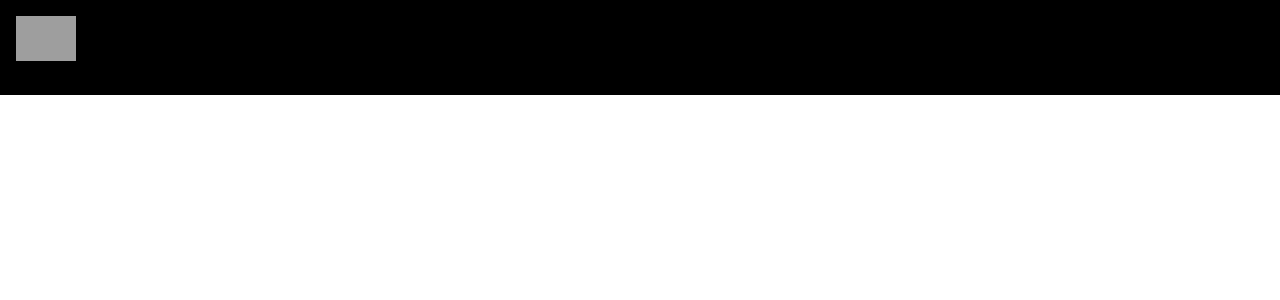
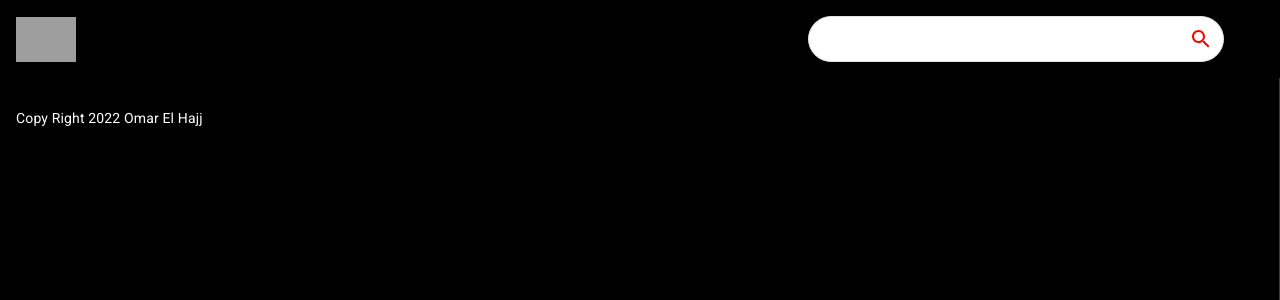
Before and after one commit to omar-elhajj00/youtube-react, a React (Create React App) app: page / in a window 1280 px wide. Shown: the top 300 px of the page. Built offline with nearby package versions, Linux system fonts and the light colour scheme; grey boxes are pictures that could not be loaded.

Commit message:
create and import sideBar component

```diff
--- a/src/components/Feed.jsx
+++ b/src/components/Feed.jsx
@@ -1,8 +1,38 @@
-import React from 'react'
+import React, {useEffect, useState} from 'react';
+import {Box, Stack, Typography} from '@mui/material';
+import SideBar from './SideBar';
+
+
+
 
 const Feed = () => {
   return (
-    <div>Feed</div>
+    <Stack
+      sx={{
+        flexDirection: {sx: 'column',medium:'row' } //on medium devices and larger the flexDirection property is going to set to row
+      }}
+    >
+      <Box
+        sx={{
+          height: {sx: 'auto',md:'92vh'},
+          borderRight: '1px solid #3d3d3d',
+          px: {sx: 0, md: 2}
+        }}
+      >
+        <SideBar />
+        <Typography
+          variant="body2"
+          sx={{
+            mt: 1.5,
+            color: '#fff'
+          }}
+          >
+          Copy Right 2022 Omar El Hajj
+        </Typography>
+
+      </Box>
+
+    </Stack>
   )
 }
 
--- a/src/components/SearchBar.jsx
+++ b/src/components/SearchBar.jsx
@@ -1,8 +1,41 @@
-import React from 'react'
+import React, {useState} from 'react';
+import { useNavigate } from 'react-router-dom';
+import { Paper, IconButton } from '@mui/material';
+
+import {Search} from '@mui/icons-material';
 
 const SearchBar = () => {
   return (
-    <div>SearchBar</div>
+    // paper is a simple div has a white background and some elevation ,it appears like it's floating on the top
+    <Paper
+        component="form"
+        onSubmit={() => {}}
+        sx={{
+            borderRadius: 20,
+            border: '1px solid #e3e3e3',
+            pl: 2,
+            boxShadow: 'none',
+            mr: {sm: 5} //margin right only for small devices set to 5 ,this is phenomenal
+        }}
+    >
+        <input
+            className="search-bar"
+            type="text"
+            value=""
+            onChange={() => {}}
+        />
+        <IconButton
+            type="submit"
+            sx={{
+                p: '10px',
+                color: 'red',
+            }}
+        >
+            <Search />
+        </IconButton>
+
+
+    </Paper>
   )
 }
 
--- /dev/null
+++ b/src/components/SideBar.jsx
@@ -0,0 +1,9 @@
+import React from 'react'
+
+const SideBar = () => {
+  return (
+    <div>SideBar</div>
+  )
+}
+
+export default SideBar
```
